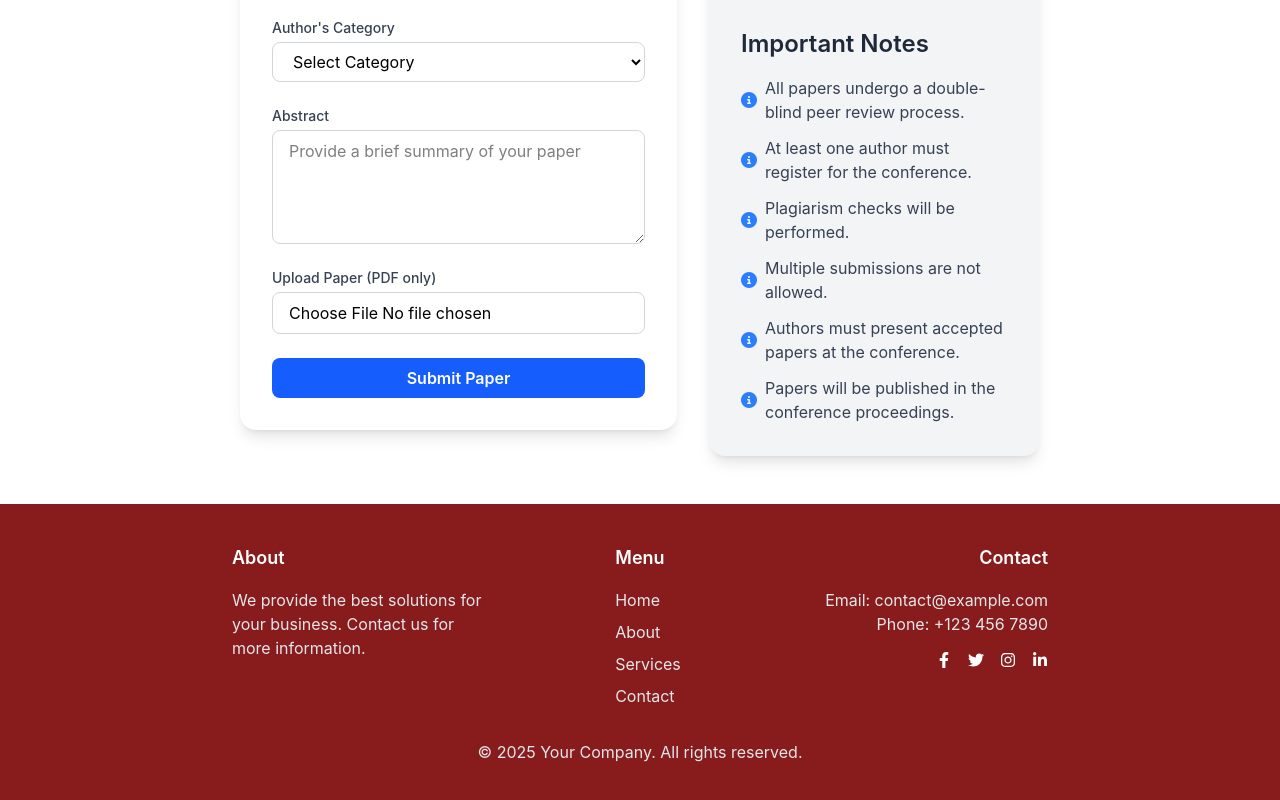
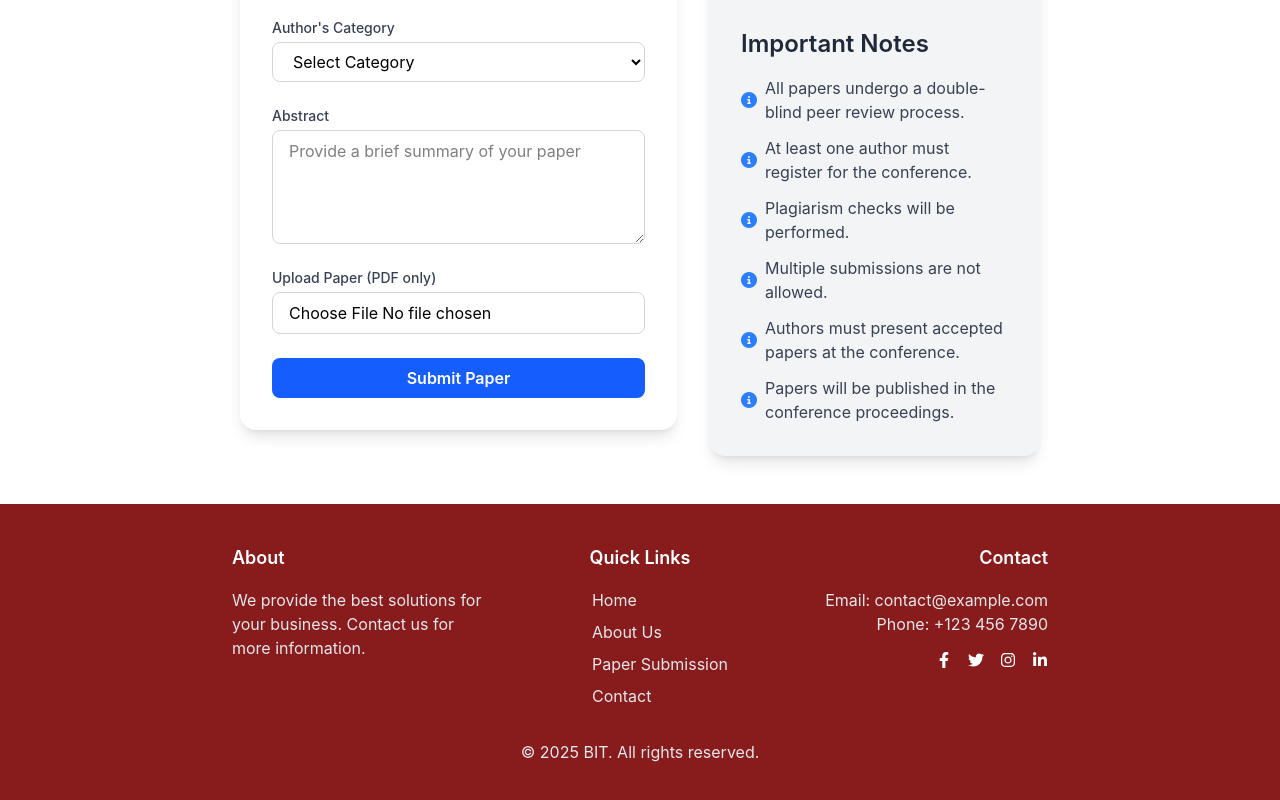
Before and after one commit to vasanth-k20/ICSET-ReactJs, a React (Vite) app: page /papersub in a window 1280 px wide. Shown: the part 792-1592 px from the top of the page. Built offline with nearby package versions, Linux system fonts and the light colour scheme.

Commit message:
18-03-commit1st

```diff
--- a/src/Components/Home/Hero.jsx
+++ b/src/Components/Home/Hero.jsx
@@ -25,7 +25,7 @@ const Hero = () => {
       {/* Venue Update Section */}
       <div className="bg-yellow-400 text-center py-4 text-black font-bold">
         <p className="text-xl mt-5">VENUE UPDATE</p>
-        <h2 className="mb-5 md:text-3xl">IEEE ISCAS 2025 NOW TAKING PLACE AT THE INTERCONTINENTAL LONDON O2</h2>
+        <h2 className="mb-5 md:text-3xl">ICSET 2025 NOW TAKING PLACE AT THE INTERCONTINENTAL LONDON O2</h2>
       </div>
 
       {/* Carousel and Content */}
@@ -66,7 +66,7 @@ const Hero = () => {
             <img src="/logo.png" alt="ISCAS 2025 Logo" className="w-150 h-auto" />
           </div>
           <p className="text-gray-700 font-medium">MAY 25-28, 2025 | LONDON, UNITED KINGDOM</p>
-          <h3 className="text-xl font-bold mt-2">2025 IEEE International Symposium on Circuits and Systems</h3>
+          <h3 className="text-xl font-bold mt-2">2025 ICSET International Conference on Science, Engineering and Technology</h3>
           {/* Buttons */}
           <div className="mt-6 flex flex-col md:flex-row space-y-4 md:space-y-0 md:space-x-4">
             <div className="flex space-x-4">
--- a/src/Core/Footer.jsx
+++ b/src/Core/Footer.jsx
@@ -12,12 +12,12 @@ const Footer = () => {
 
         {/* Menu Section - Moves to the center */}
         <div className="md:order-2 flex flex-col items-center">
-          <h2 className="text-lg font-semibold mb-4">Menu</h2>
-          <ul className="flex flex-col gap-2 ml-4">
-            <li><a href="#" className="text-gray-200 hover:text-gray-300">Home</a></li>
-            <li><a href="#" className="text-gray-200 hover:text-gray-300">About</a></li>
-            <li><a href="#" className="text-gray-200 hover:text-gray-300">Services</a></li>
-            <li><a href="#" className="text-gray-200 hover:text-gray-300">Contact</a></li>
+          <h2 className="text-lg font-semibold mb-4">Quick Links</h2>
+          <ul className="flex flex-col gap-2 ml-10">
+            <li><a href="/" className="text-gray-200 hover:text-gray-300">Home</a></li>
+            <li><a href="/abtconf" className="text-gray-200 hover:text-gray-300">About Us</a></li>
+            <li><a href="/papersub" className="text-gray-200 hover:text-gray-300">Paper Submission</a></li>
+            <li><a href="/contact" className="text-gray-200 hover:text-gray-300">Contact</a></li>
           </ul>
         </div>
 
@@ -35,7 +35,7 @@ const Footer = () => {
         </div>
       </div>
       <div className="text-center mt-8 text-gray-200">
-        &copy; {new Date().getFullYear()} Your Company. All rights reserved.
+        &copy; {new Date().getFullYear()} BIT. All rights reserved.
       </div>
     </footer>
   );
```
